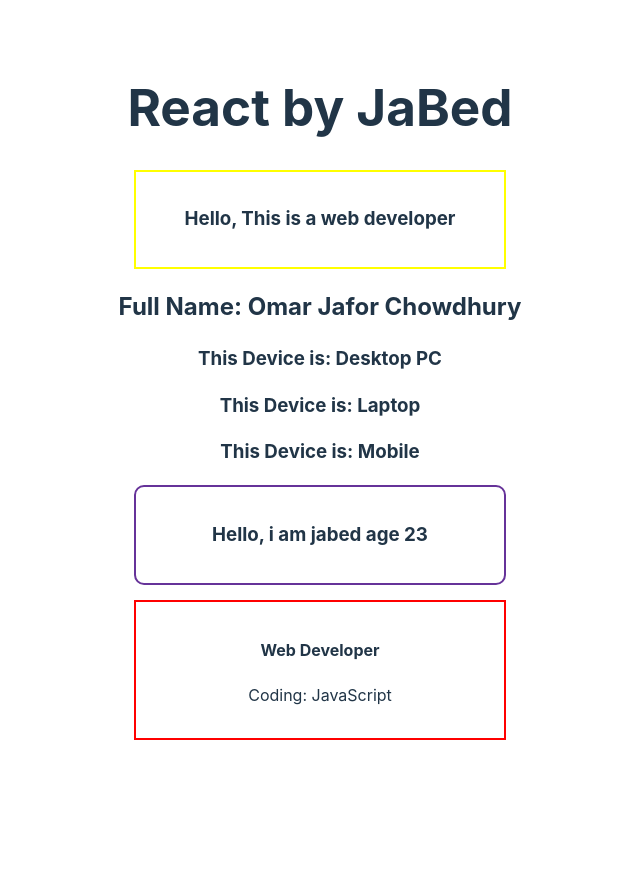
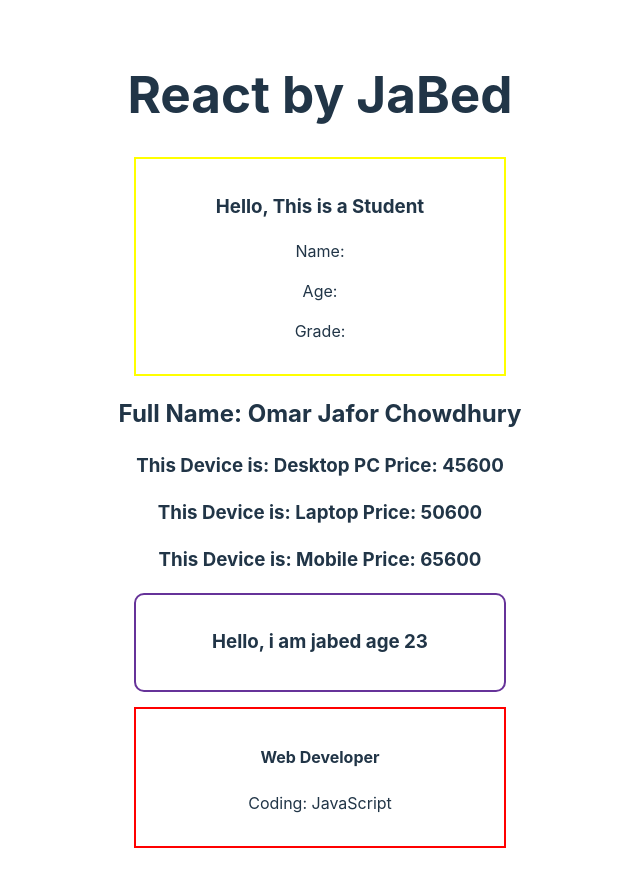
Before and after one commit to omarjafor/My-First-React, a React (Vite) app: page / in a window 1280 px wide. Shown: the top 886 px of the page, without its empty margins (320-960 px from the left). Before the commit the page ends 800 px from the top, so only its background shows below. Built offline with nearby package versions, Linux system fonts and the light colour scheme.

Commit message:
props object

```diff
--- a/src/App.jsx
+++ b/src/App.jsx
@@ -8,9 +8,9 @@ function App() {
       <h1>React by JaBed</h1>
       <Student/>
       <Home/>
-      <Device name='Desktop PC'/>
-      <Device name='Laptop'/>
-      <Device name='Mobile'/>
+      <Device name='Desktop PC' price='45600'/>
+      <Device name='Laptop' price='50600' />
+      <Device name='Mobile' price='65600' />
       <Person/>
       <Developer/>
     </>
@@ -18,7 +18,7 @@ function App() {
 }
 
 function Device(props) {
-  return <h3>This Device is: {props.name}</h3>
+  return <h3>This Device is: {props.name} Price: {props.price} </h3>
 }
 
 function Person() {
@@ -29,7 +29,7 @@ function Person() {
   </div>
 }
 
-function Student() {
+function Student(props) {
   return (
     <div style={{
       border: '2px solid yellow',
@@ -37,7 +37,10 @@ function Student() {
       margin: '15px',
       bordeRadius: '10px'
     }}>
-      <h3>Hello, This is a web developer</h3>
+      <h3>Hello, This is a Student</h3>
+      <p>Name:</p>
+      <p>Age: </p>
+      <p>Grade: </p>
     </div>
   )
 }
```
